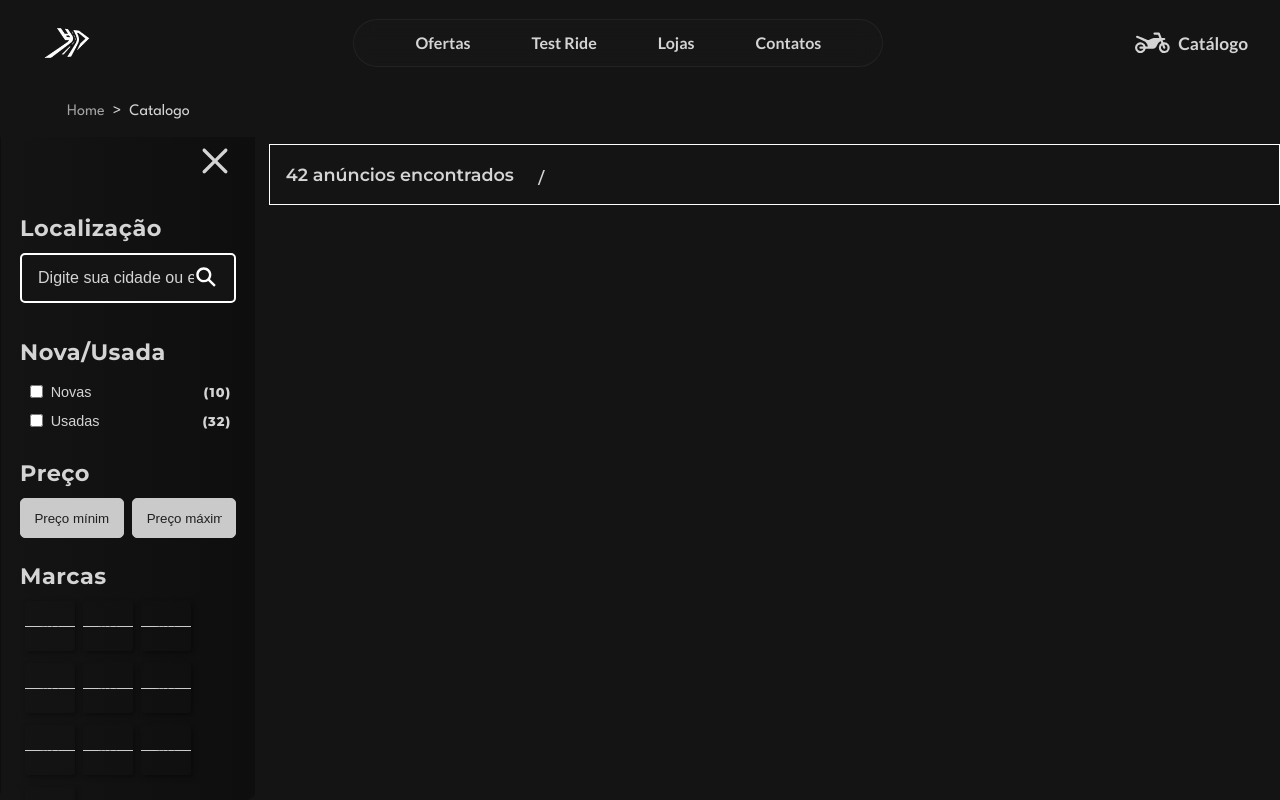
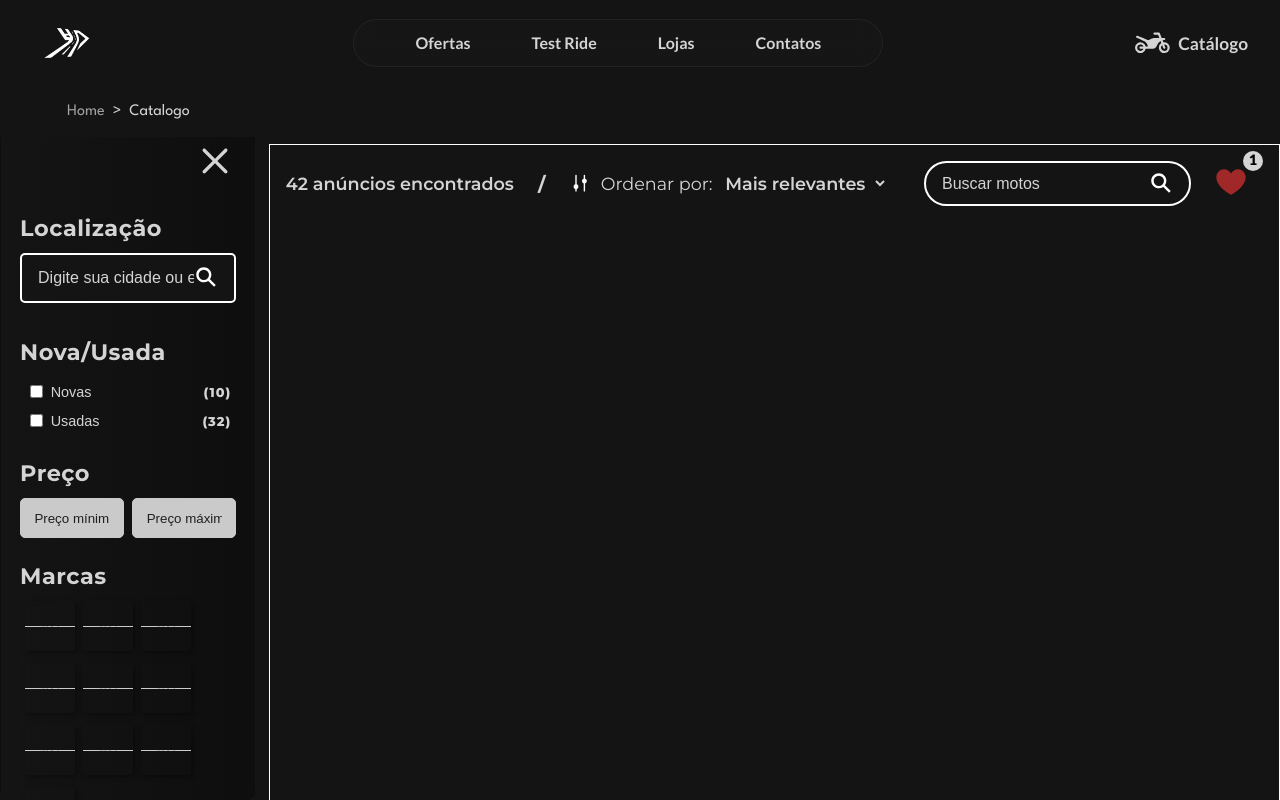
Before and after one commit to victoralsp/ecommerce-motos, a React (Vite) app: page /catalogo in a window 1280 px wide. Shown: the top 800 px of the page. Built offline with nearby package versions, Linux system fonts and the light colour scheme.

Commit message:
componentes de quantidade, ordenar por, buscar motos e favoritos criados

```diff
--- a/src/pages/Catalogo/Catalogo.jsx
+++ b/src/pages/Catalogo/Catalogo.jsx
@@ -5,6 +5,9 @@ import Header from "../../components/Shared/Header/Header.jsx";
 import Breadcrumbs from "../../components/Shared/Breadcrumbs/Breadcrumbs.jsx";
 import ContainerMenuLateral from "./components/ContainerMenuLateral/ContainerMenuLateral.jsx";
 import ResultadosEncontrados from "./components/ResultadosEncontrados/ResultadosEncontrados.jsx";
+import InputBuscarMotos from "./components/InputBuscarMotos/InputBuscarMotos.jsx";
+import OrdenarPor from "./components/OrdenarPor/OrdenarPor.jsx";
+import { GoHeartFill } from "react-icons/go";
 
 export default function Catalogo() {
 
@@ -29,9 +32,18 @@ export default function Catalogo() {
             <section className={containerCatalogo}>
                 <section className={styles.catalogoControles}>
                     <div className={styles.qtdEncontradosEFiltrarPor}>
-                        <ResultadosEncontrados/>
-                        <span>/</span>
-
+                        <div className={styles.containerFiltrosEsquerda}>
+                            <ResultadosEncontrados/>
+                            <span>/</span>
+                            <OrdenarPor/>
+                        </div>
+                        <div className={styles.containerFiltrosDireita}>
+                            <InputBuscarMotos/>
+                            <div className={styles.containerFavoritos}>
+                                <GoHeartFill className={styles.iconeFavoritos}/>
+                                <p>1</p>
+                            </div>
+                        </div>
                     </div>
                 </section>
             </section>
--- a/src/pages/Catalogo/Catalogo.module.scss
+++ b/src/pages/Catalogo/Catalogo.module.scss
@@ -18,17 +18,51 @@
 
 
         .qtdEncontradosEFiltrarPor {
+            font-family: "Montserrat", sans-serif;
             display: flex;
+            justify-content: space-between;
             flex-direction: row;
             align-items: center;
-            gap: 1.5em;
+
+            padding-bottom: 5000px;
+
+            .containerFiltrosDireita,
+            .containerFiltrosEsquerda {
+                display: flex;
+                gap: 1.5em;
+                align-items: center;
+            }
 
             span {
                 color: #d4d4d4;
                 font-weight: bolder;
-                font-size: 1.5em;
-                transform: translateY(3px);
+                font-size: 1.2em;
             }
+
+            .containerFavoritos {
+                position: relative;
+
+                .iconeFavoritos {
+                    color: rgb(161, 40, 40);
+                    font-size: 2em;
+                    margin-right: .5em;
+                }
+
+                p {
+                    font-size: .9em;
+                    border-radius: 50%;
+                    text-align: center;
+                    width: 20px;
+                    height: 20px;
+                    background-color: #d4d4d4;
+                    position: absolute;
+                    right: 0;
+                    top: -1em;
+                    font-family: 'Lato', sans-serif;
+                    font-weight: 800;
+                }
+            }
+
         }
     }
 
--- /dev/null
+++ b/src/pages/Catalogo/components/InputBuscarMotos/InputBuscarMotos.jsx
@@ -0,0 +1,18 @@
+import React from "react";
+import styles from "./InputBuscarMotos.module.scss";
+import { IoSearchSharp } from "react-icons/io5";
+
+
+export default function InputBuscarMotos() {
+
+    return (
+        <section className={styles.InputBuscarMotos}>
+            <form>
+                <div>
+                    <input type="text" placeholder="Buscar motos"/>
+                    <button aria-label="Buscar localização"><IoSearchSharp /></button>
+                </div>
+            </form>
+        </section>
+    )
+}
--- /dev/null
+++ b/src/pages/Catalogo/components/InputBuscarMotos/InputBuscarMotos.module.scss
@@ -0,0 +1,37 @@
+.InputBuscarMotos {
+
+    div {
+        display: flex;
+        align-items: center;
+        width: 100%;
+        height: 45px;
+        background-color: #141414;
+        border: 2px solid #fff;
+        border-radius: 500px;
+        padding: 0 1em;
+        position: relative;
+    }
+
+    input {
+        width: 100%;
+        background-color: transparent;
+        border: none;
+        color: #d4d4d4;
+        font-size: 1em;
+        padding: 0;
+    }
+
+    button {
+        font-size: 1.5em;
+        color: #fff;
+        background-color: transparent;
+        border: none;
+        cursor: pointer;
+        transform: translateY(2px);
+    }
+
+    ::-webkit-input-placeholder  { color:#d4d4d4; }
+    input:-moz-placeholder { color:#d4d4d4; }
+    textarea:-moz-placeholder { color:#d4d4d4; }
+
+}
--- /dev/null
+++ b/src/pages/Catalogo/components/OrdenarPor/OrdenarPor.jsx
@@ -0,0 +1,22 @@
+import React from "react";
+import styles from "./OrdenarPor.module.scss";
+import { PiSlidersHorizontalFill } from "react-icons/pi";
+
+
+export default function OrdenarPor () {
+
+    return(
+        <div className={styles.containerOrdenarPor}>
+            <PiSlidersHorizontalFill className={styles.iconeOrdenarPor} />
+            <label>
+                Ordenar por:
+                <select name="ordenarPorSelect">
+                    <option value="maisRelevantes">Mais relevantes</option>
+                    <option value="menorPreco">Menor preço</option>
+                    <option value="maiorPreco">Maior preço</option>
+                    <option value="maisRecentes">Recentes</option>
+                </select>
+            </label>
+        </div>
+    )
+}
--- /dev/null
+++ b/src/pages/Catalogo/components/OrdenarPor/OrdenarPor.module.scss
@@ -0,0 +1,31 @@
+.containerOrdenarPor {
+    display: flex;
+    align-items: center;
+    font-family: "Montserrat", sans-serif;
+
+    .iconeOrdenarPor {
+        color: #fff;
+        font-size: 1.4em;
+        transform: rotate(90deg);
+    }
+
+    label {
+        color: #d4d4d4;
+        font-size: 1.1em;
+        margin: 0 .5em;
+
+        select {
+            font-size: 1em;
+            background-color: transparent;
+            font-family: "Montserrat", sans-serif;
+            color: #d4d4d4;
+            border: none;
+            outline: none;
+            cursor: pointer;
+            font-weight: 600;
+            margin-left: .5em;
+            padding-right: .3em;
+        }
+    }
+
+}
--- a/src/pages/Catalogo/components/ResultadosEncontrados/ResultadosEncontrados.module.scss
+++ b/src/pages/Catalogo/components/ResultadosEncontrados/ResultadosEncontrados.module.scss
@@ -1,5 +1,4 @@
 .qtdAnunciosEncontrados {
-    color: rebeccapurple;
     font-family: "Montserrat", sans-serif;
     color: #d4d4d4;
     font-size: 1.1em;
```
